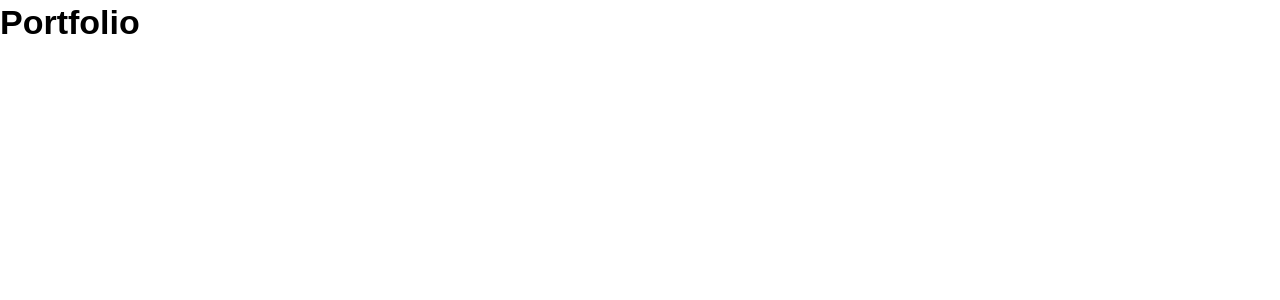
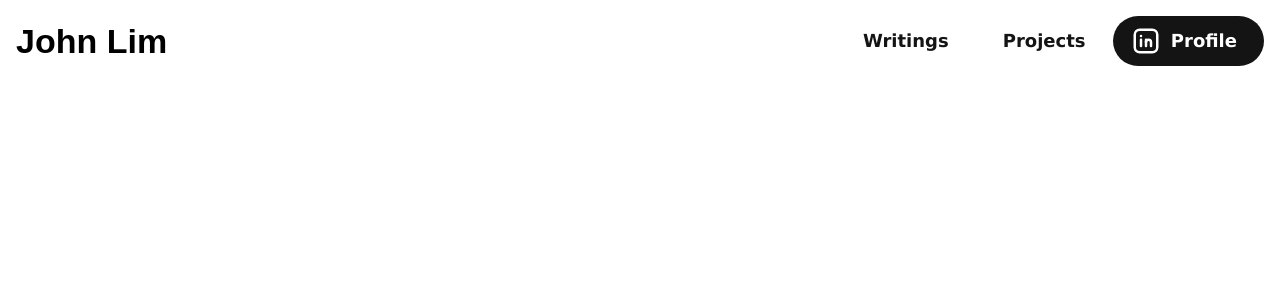
Before and after one commit to johnlim2019/portfolio-web, a React (Vite) app: page / in a window 1280 px wide. Shown: the top 300 px of the page. Built offline with nearby package versions, Linux system fonts and the light colour scheme.

Commit message:
feat: top bar

```diff
--- a/package.json
+++ b/package.json
@@ -16,6 +16,7 @@
         "@mantine/modals": "^7.9.1",
         "@mantine/notifications": "^7.9.1",
         "@mantine/nprogress": "^7.9.1",
+        "@tabler/icons-react": "^3.4.0",
         "react": "^18.2.0",
         "react-dom": "^18.2.0"
     },
--- a/src/components/TopBar/topbar.tsx
+++ b/src/components/TopBar/topbar.tsx
@@ -1,8 +1,35 @@
-import { Title } from '@mantine/core'
-function TopBar(): JSX.Element {
+import { Button, Container, Group, Title } from '@mantine/core'
+import { IconBrandLinkedin } from '@tabler/icons-react';
+import { TopBarEnum } from '../../enum/TopBarEnum';
+
+interface IProps {
+    currentPage: TopBarEnum
+}
+
+function TopBar(props: IProps): JSX.Element {
+
     return (
         <>
-            <Title>Portfolio</Title>
+            <Container size="xl" p='md'>
+                <Group justify='space-between'>
+                    <div>
+                        <Title>John Lim</Title>
+                    </div>
+                    <div>
+                        {props.currentPage == TopBarEnum.WRITINGS && <Button radius='xl' variant='light'>Writings</Button>}
+                        {props.currentPage != TopBarEnum.WRITINGS && <Button radius='xl' variant='transparent'>Writings</Button>}
+                        {props.currentPage == TopBarEnum.PROJECTS && <Button radius='xl' variant='light'>Projects</Button>}
+                        {props.currentPage != TopBarEnum.PROJECTS && <Button radius='xl' variant='transparent'>Projects</Button>}
+                        <a href="https://www.linkedin.com/in/lim-jie-sheng-john-baa3731a1/" rel="noopenernoreferrer">
+                            <Button radius='xl' variant='filled' leftSection={
+                                <IconBrandLinkedin size={30} />
+                            }
+                            >Profile</Button>
+                        </a>
+                    </div>
+                </Group >
+            </Container >
+
         </>
     )
 }
--- /dev/null
+++ b/src/enum/TopBarEnum.ts
@@ -0,0 +1,18 @@
+export enum TopBarEnum {
+    WRITINGS = "Writings",
+    PROJECTS = "PROJECTS",
+    HOME = "HOME",
+}
+
+export function string2CountTopBarEnum(input: string): string {
+    switch (input) {
+        case TopBarEnum.WRITINGS:
+            return TopBarEnum.WRITINGS
+        case TopBarEnum.HOME:
+            return TopBarEnum.HOME
+        case TopBarEnum.PROJECTS:
+            return TopBarEnum.PROJECTS
+        default:
+            throw new Error("IllegalArgumentError")
+    }
+}
--- a/src/pages/home/home.tsx
+++ b/src/pages/home/home.tsx
@@ -1,11 +1,13 @@
-import TopBar from "../../components/TopBar/topbar"
+import TopBar from "../../components/TopBar/TopBar"
+import { TopBarEnum } from "../../enum/TopBarEnum"
 
 function HomePage(): JSX.Element {
 
     return (
         <>
+            <TopBar currentPage={TopBarEnum.HOME} />
             <div>
-                <TopBar />
+
             </div>
         </>
     )
--- a/src/theme.ts
+++ b/src/theme.ts
@@ -4,4 +4,13 @@ export const theme = createTheme({
     fontFamily: 'Verdana, sans-serif',
     fontFamilyMonospace: 'Monaco, Courier, monospace',
     headings: { fontFamily: 'Greycliff CF, sans-serif' },
+    primaryColor: "dark",
+    primaryShade: 9,
+    components: {
+        Button: {
+            defaultProps: {
+                size: "lg",
+            }
+        },
+    }
 });
```
Also changed, not shown: 1 other file (tests, documents, lock files or other folders).
